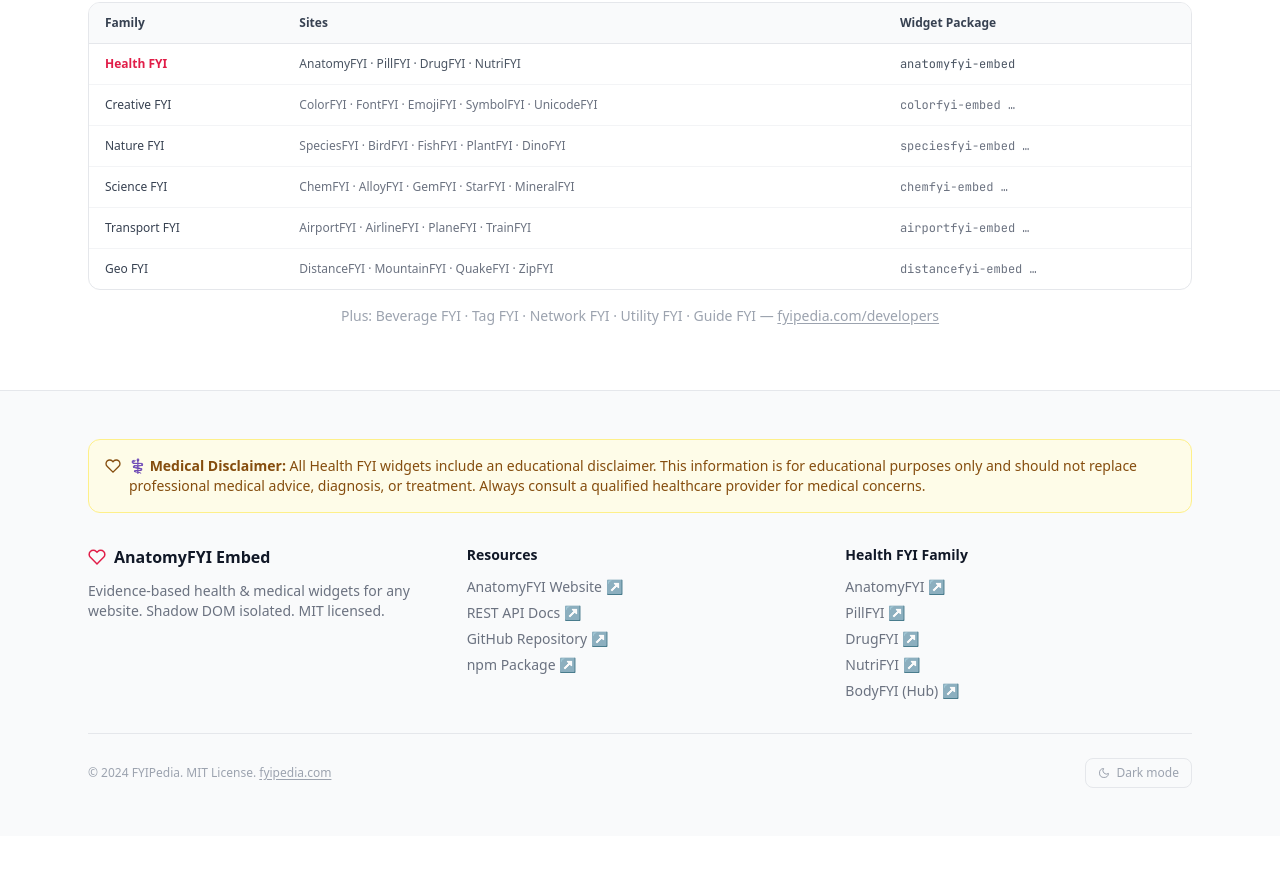
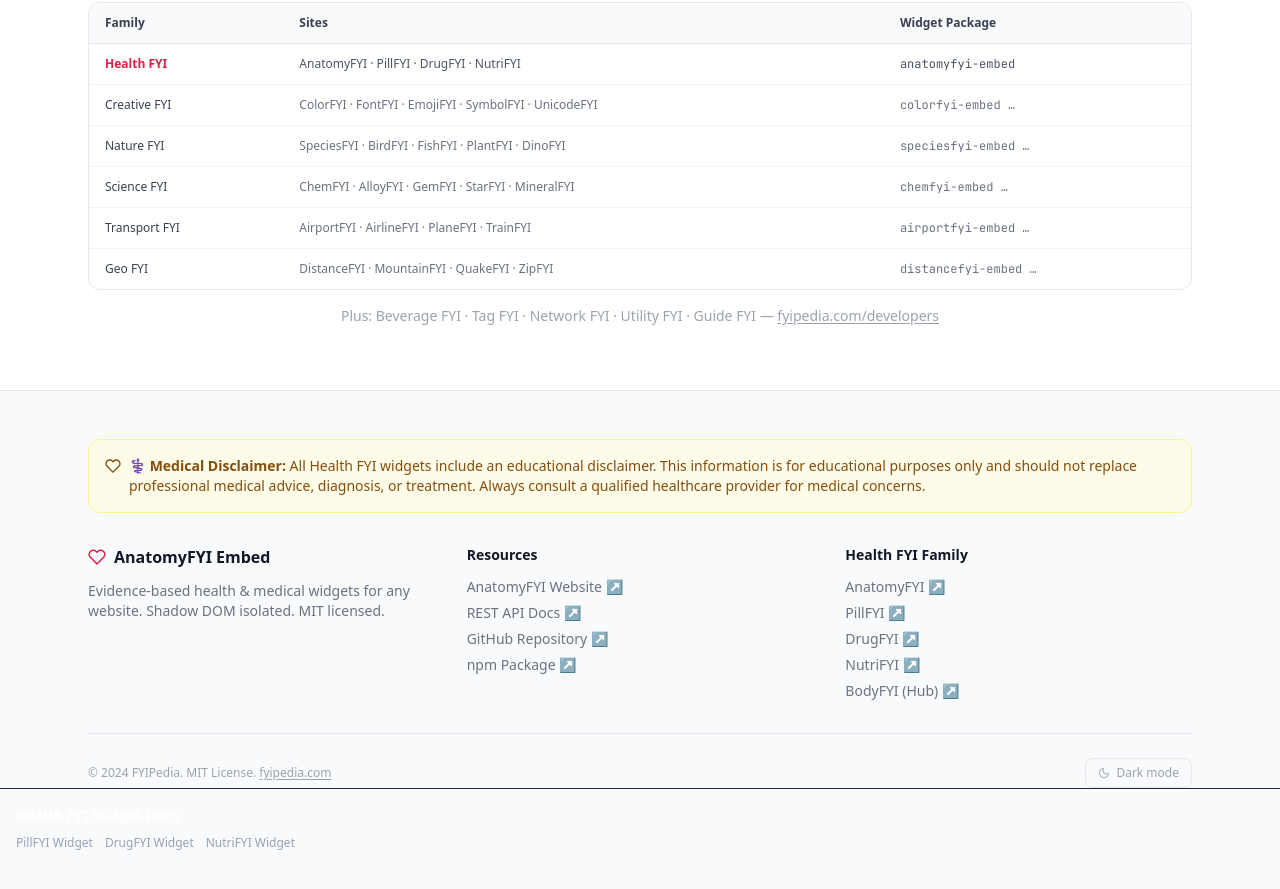
Before and after one commit to fyipedia/anatomyfyi-embed, a website: page docs/index.html in a window 1280 px wide. Shown: the part 4326-5215 px from the top of the page. Before the commit the page ends 5162 px from the top, so only its background shows below. Drawn offline with nearby package versions, Linux system fonts and the light colour scheme; a script that the page names is missing.

Commit message:
feat: add family widget cross-links in footer for SEO link equity

```diff
--- a/docs/index.html
+++ b/docs/index.html
@@ -882,6 +882,14 @@
       </button>
     </div>
   </div>
+    <div class="border-t border-slate-800 pt-4 mb-4 px-4">
+      <h4 class="font-bold text-white text-sm mb-2">Health FYI Widget Docs</h4>
+      <div class="flex flex-wrap gap-3 text-xs">
+            <a href="https://widget.pillfyi.com" target="_blank" rel="noopener" class="text-slate-400 hover:text-white py-0.5">PillFYI Widget</a>
+            <a href="https://widget.drugfyi.com" target="_blank" rel="noopener" class="text-slate-400 hover:text-white py-0.5">DrugFYI Widget</a>
+            <a href="https://widget.nutrifyi.com" target="_blank" rel="noopener" class="text-slate-400 hover:text-white py-0.5">NutriFYI Widget</a>
+      </div>
+    </div>
 </footer>
 
 </body>
```
